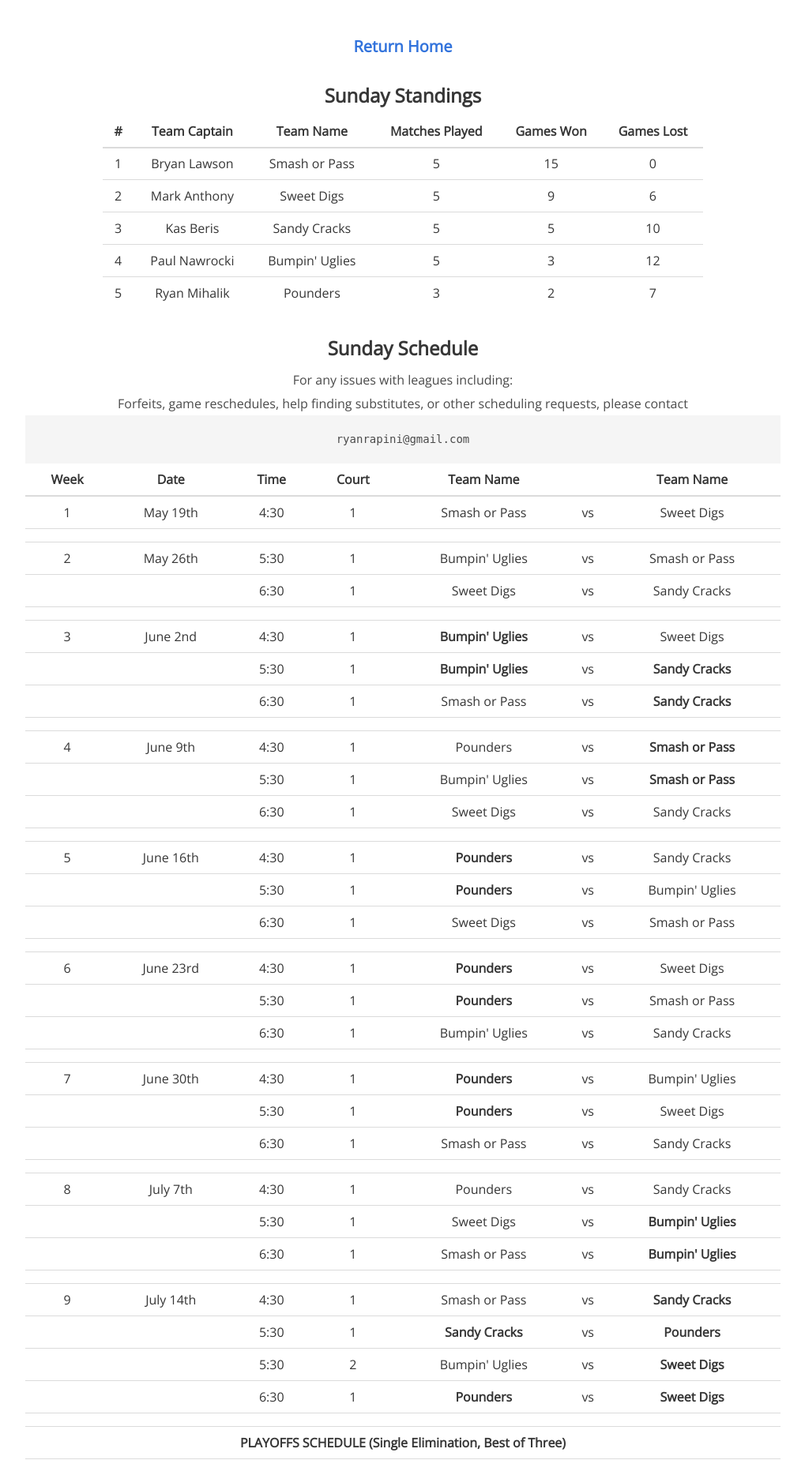
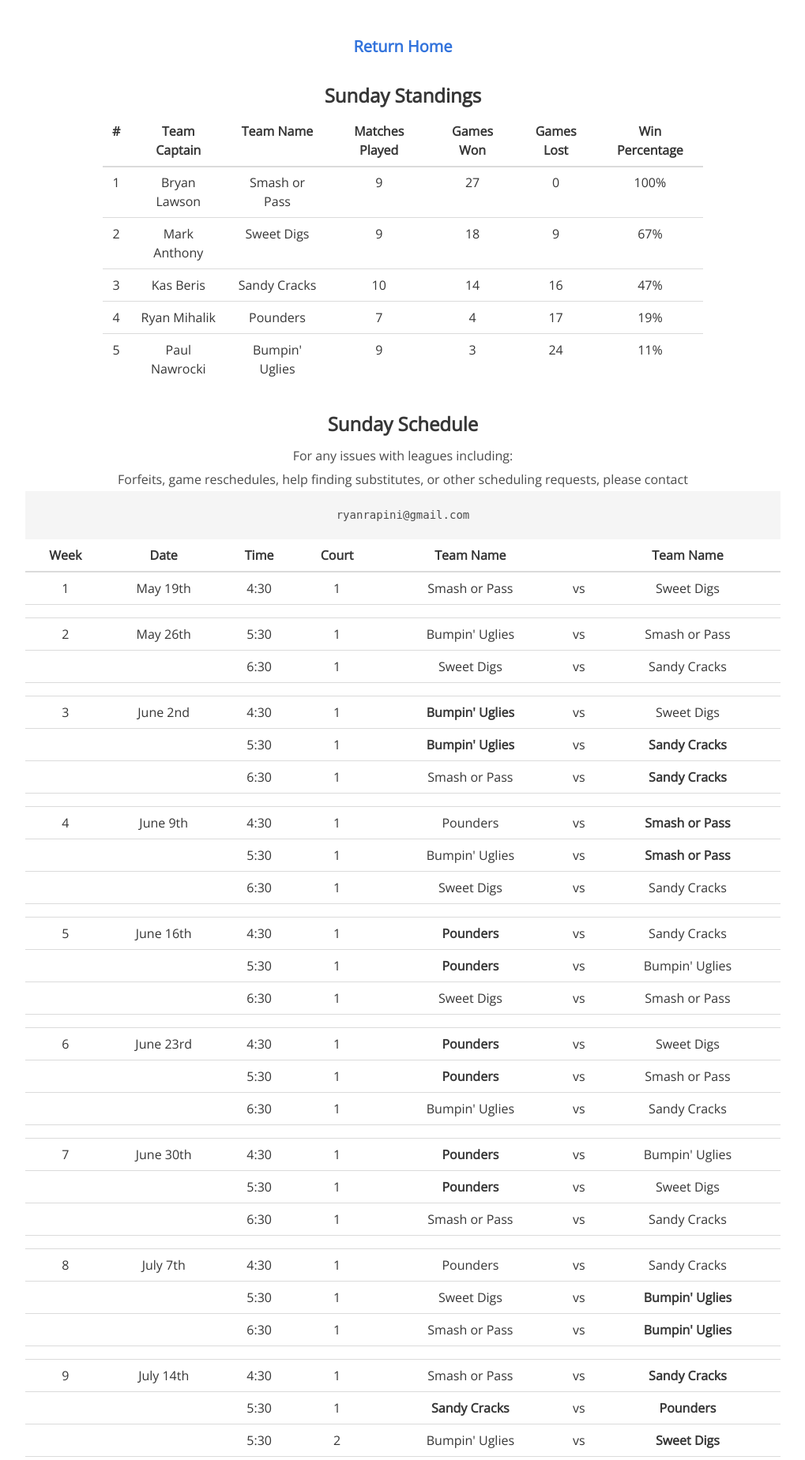
Before and after one commit to ryanrapini/jammsvolleyball, a PHP site: page /leagues/sunday in a window 1280 px wide. Shown: the part 67-1916 px from the top of the page at 79% size, without its empty margins (130-1149 px from the left). Run offline with PHP 8.4, Linux system fonts and the light colour scheme.

Commit message:
sunday schedule

```diff
--- a/public/leagues/friday/index.php
+++ b/public/leagues/friday/index.php
@@ -349,7 +349,7 @@
                                         <strong>WINNING TEAM PLAYS AGAIN RIGHT AFTER</strong>
                                     </td>
                                 </tr>
-                                <tr><td></td></tr>
+                                <tr><td colspan="7"></td></tr>
                                 <tr><td colspan="7" style="text-align: center; font-size: 24px">Semifinals</td></tr>
                                 <tr>
                                     <td></td>
@@ -381,6 +381,7 @@
                                         <strong>WINNING TEAM PLAYS AGAIN RIGHT AFTER</strong>
                                     </td>
                                 </tr>
+                                <tr><td colspan="7"></td></tr>
                                 <tr><td colspan="7" style="text-align: center; font-size: 24px">Finals!</td></tr>
                                 <tr>
                                     <td></td>
--- a/public/leagues/sunday/index.php
+++ b/public/leagues/sunday/index.php
@@ -29,6 +29,7 @@
                                     <th>Matches Played</th>
                                     <th>Games Won</th>
                                     <th>Games Lost</th>
+                                    <th>Win Percentage</th>
                                 </tr>
                             </thead>
                             <tbody>
@@ -37,40 +38,45 @@
                                     <td>1</td>
                                     <td>Bryan Lawson</td>
                                     <td>Smash or Pass</td>
-                                    <td>5</td>
-                                    <td>15</td>
+                                    <td>9</td>
+                                    <td>27</td>
                                     <td>0</td>
+                                    <td>100%</td>
                                 </tr>
                                     <td>2</td>
                                     <td>Mark Anthony</td>
                                     <td>Sweet Digs</td>
-                                    <td>5</td>
                                     <td>9</td>
-                                    <td>6</td>
+                                    <td>18</td>
+                                    <td>9</td>
+                                    <td>67%</td>
                                 </tr>
                                 <tr>
                                     <td>3</td>
                                     <td>Kas Beris</td>
                                     <td>Sandy Cracks</td>
-                                    <td>5</td>
-                                    <td>5</td>
                                     <td>10</td>
+                                    <td>14</td>
+                                    <td>16</td>
+                                    <td>47%</td>
                                 </tr>
                                 <tr>
                                     <td>4</td>
-                                    <td>Paul Nawrocki</td>
-                                    <td>Bumpin' Uglies</td>
-                                    <td>5</td>
-                                    <td>3</td>
-                                    <td>12</td>
+                                    <td>Ryan Mihalik</td>
+                                    <td>Pounders</td>
+                                    <td>7</td>
+                                    <td>4</td>
+                                    <td>17</td>
+                                    <td>19%</td>
                                 </tr>
                                 <tr>
                                     <td>5</td>
-                                    <td>Ryan Mihalik</td>
-                                    <td>Pounders</td>
+                                    <td>Paul Nawrocki</td>
+                                    <td>Bumpin' Uglies</td>
+                                    <td>9</td>
                                     <td>3</td>
-                                    <td>2</td>
-                                    <td>7</td>
+                                    <td>24</td>
+                                    <td>11%</td>
                                 </tr>
                             </tbody>
                         </table>
@@ -326,37 +332,57 @@
                                     <td><strong>Sweet Digs</strong></td>
                                 </tr>
                                 <tr><td colspan="7"></td></tr>
-                                <tr><td colspan="7"><strong>PLAYOFFS SCHEDULE (Single Elimination, Best of Three)</strong></td></tr>
-                                <tr><td colspan="7" style="text-align: center;"><strong>Play-in Game for 4th Place</strong></td></tr>
+                                <tr><td id="playoffs" colspan="7" style="font-size: 36px"><strong>PLAYOFFS SCHEDULE (Single Elimination, Best of Three)</strong></td></tr>
+                                <tr><td colspan="7" style="text-align: center; font-size: 24px;">Play-in Round</td></tr>
                                 <tr>
                                     <td>10</td>
                                     <td>July 21st</td>
                                     <td>4:30</td>
                                     <td>1</td>
-                                    <td>4th Place Seed</td>
+                                    <td>Pounders</td>
                                     <td>vs</td>
-                                    <td>5th Place Seed</td>
+                                    <td>Bumpin' Uglies</td>
                                 </tr>
-                                <tr><td colspan="7" style="text-align: center;"><strong>Semifinals</strong></td></tr>
+                                <tr>
+                                    <td colspan="4"></td>
+                                    <td colspan="3">
+                                        <strong>WINNING TEAM PLAYS AGAIN RIGHT AFTER</strong>
+                                    </td>
+                                </tr>
+                                <tr><td colspan="7"></td></tr>
+                                <tr><td colspan="7" style="text-align: center; font-size: 24px">Semifinals</td></tr>
                                 <tr>
                                     <td></td>
                                     <td></td>
                                     <td>5:30</td>
                                     <td>1</td>
-                                    <td>Winner of 4:30</td>
+                                    <td>Smash or Pass</td>
                                     <td>vs</td>
-                                    <td>1st Place Seed</td>
+                                    <td>Winner Court 1</td>
+                                </tr>
+                                <tr>
+                                    <td colspan="4"></td>
+                                    <td colspan="3">
+                                        <strong>WINNING TEAM PLAYS AGAIN RIGHT AFTER</strong>
+                                    </td>
                                 </tr>
                                 <tr>
                                     <td></td>
                                     <td></td>
                                     <td>5:30</td>
                                     <td>2</td>
-                                    <td>2nd Place Seed</td>
+                                    <td>Sweet Digs</td>
                                     <td>vs</td>
-                                    <td>3rd Place Seed</td>
+                                    <td>Sandy Cracks</td>
                                 </tr>
-                                <tr><td colspan="7" style="text-align: center;"><strong>Finals!</strong></td></tr>
+                                <tr>
+                                    <td colspan="4"></td>
+                                    <td colspan="3">
+                                        <strong>WINNING TEAM PLAYS AGAIN RIGHT AFTER</strong>
+                                    </td>
+                                </tr>
+                                <tr><td colspan="7"></td></tr>
+                                <tr><td colspan="7" style="text-align: center; font-size: 24px">Finals!</td></tr>
                                 <tr>
                                     <td></td>
                                     <td></td>
```
